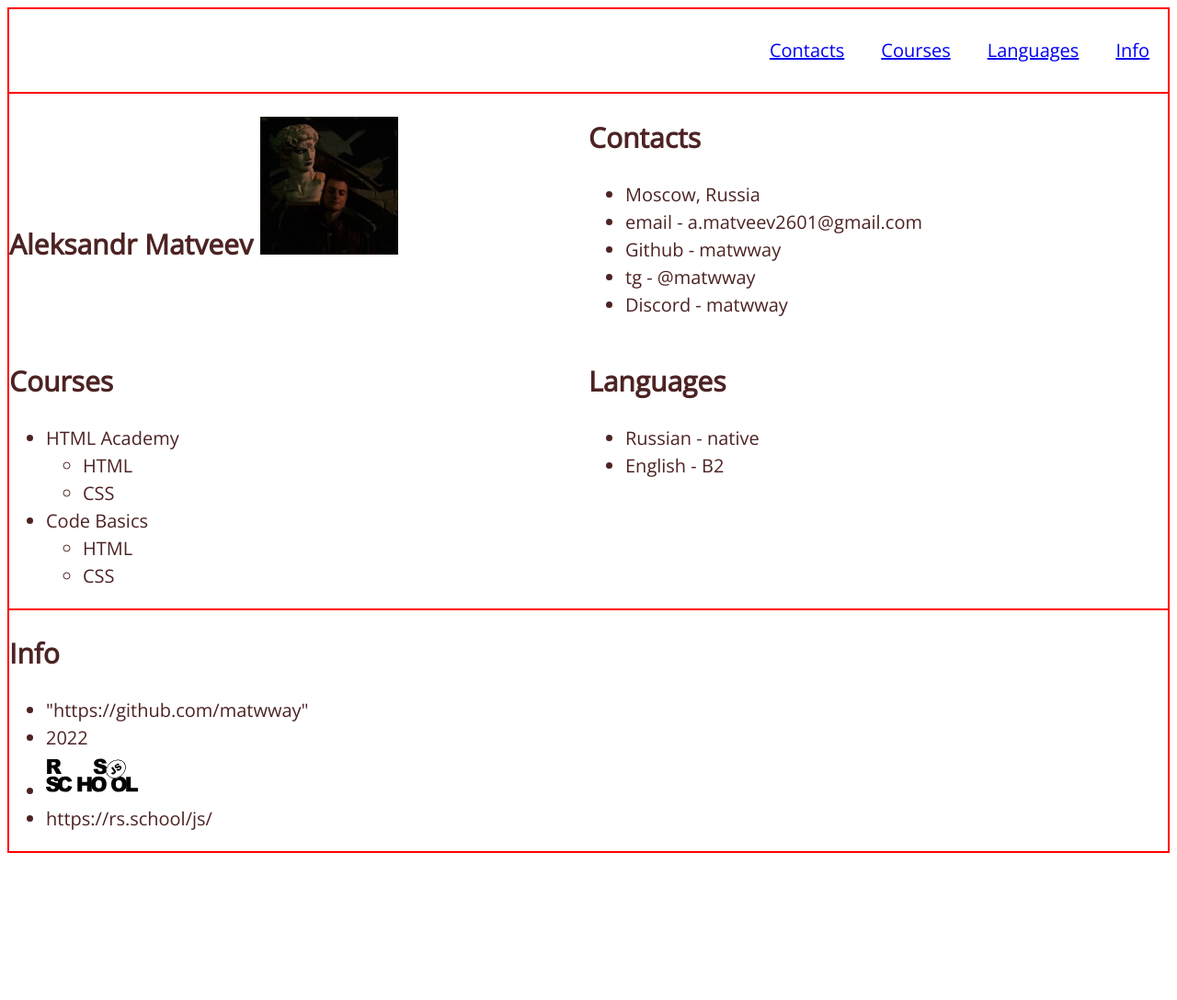
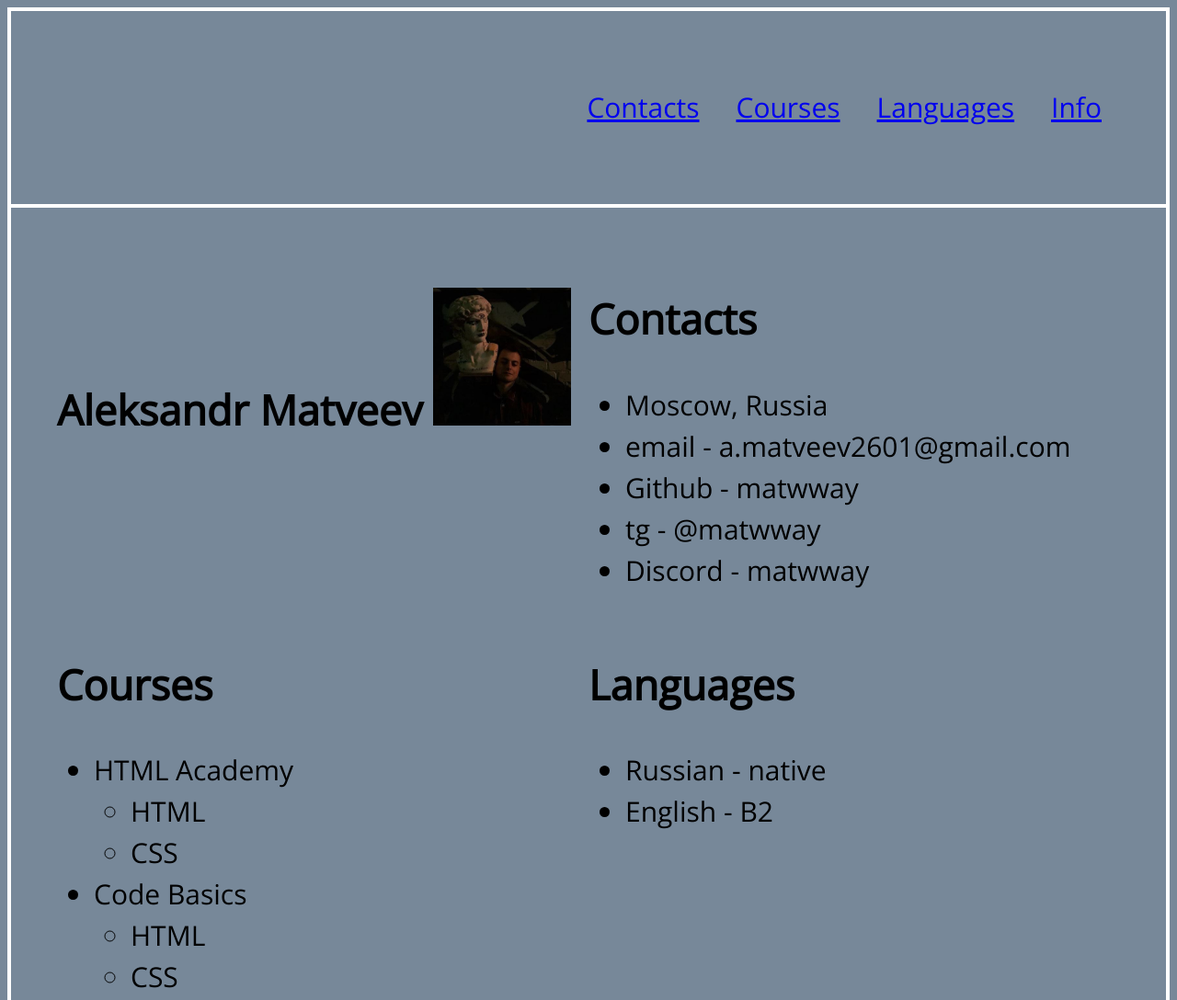
Before and after one commit to matwway/rsschool-cv, a plain HTML site: page index.html in a window 1280 px wide. Shown: the top 1088 px of the page at 92% size. Before the commit the page ends 936 px from the top, so only its background shows below. Drawn offline with nearby package versions, Linux system fonts and the light colour scheme.

Commit message:
docs: change colors

```diff
--- a/style.css
+++ b/style.css
@@ -1,13 +1,14 @@
 body {
     font-family: 'Open Sans', sans-serif;
-    font-size: 20px;
+    font-size: 30px;
     font-weight: 400;
     line-height: 1.5;
-    color: #4d2323;
+    color: #000000;
     display: flex;
     flex-direction: column;
     justify-content: space-between;
-    border: 1px solid red;
+    border: 2px solid #FFFFFF;
+    background-color: #778899;
     }
 * {
     box-sizing: border-box;
@@ -15,7 +16,8 @@ body {
 .container {
     max-width: 1440px;
     margin: 0 auto;
-    border: 1px solid red;
+    border: 2px solid #FFFFFF;
+    padding: 50px;
 }
 .nav-list {
     display: flex;
@@ -54,3 +56,8 @@ html {
       width: 100%;
     }
 }
+
+.list {
+    display: inline-block;
+    padding: 55px;
+}
```
